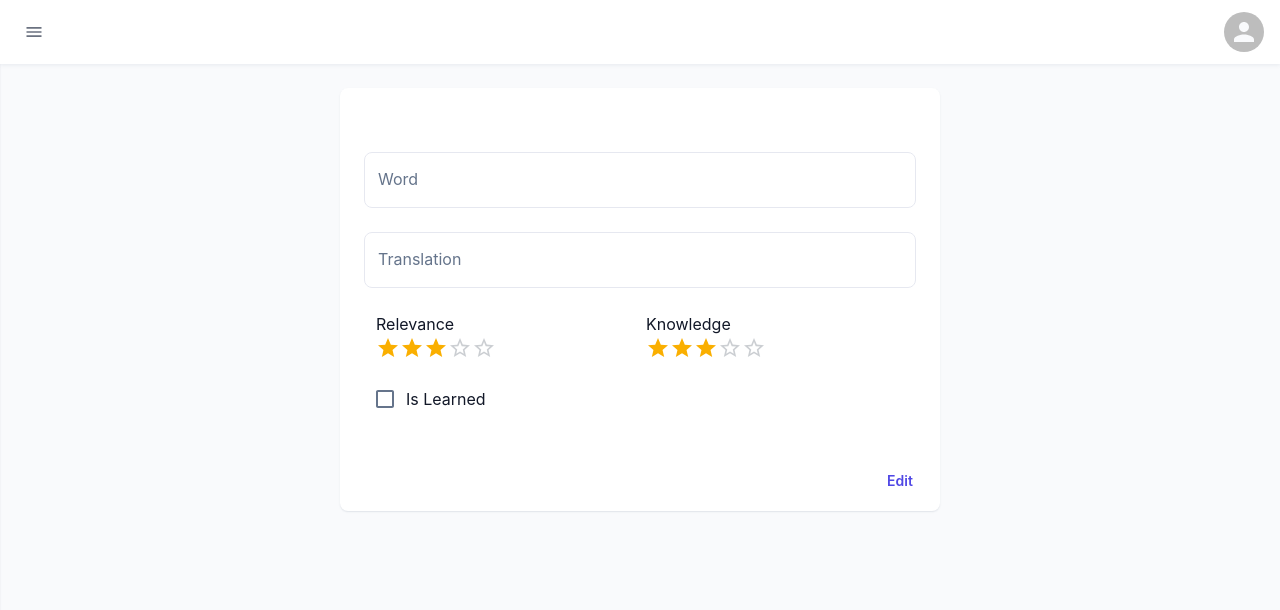
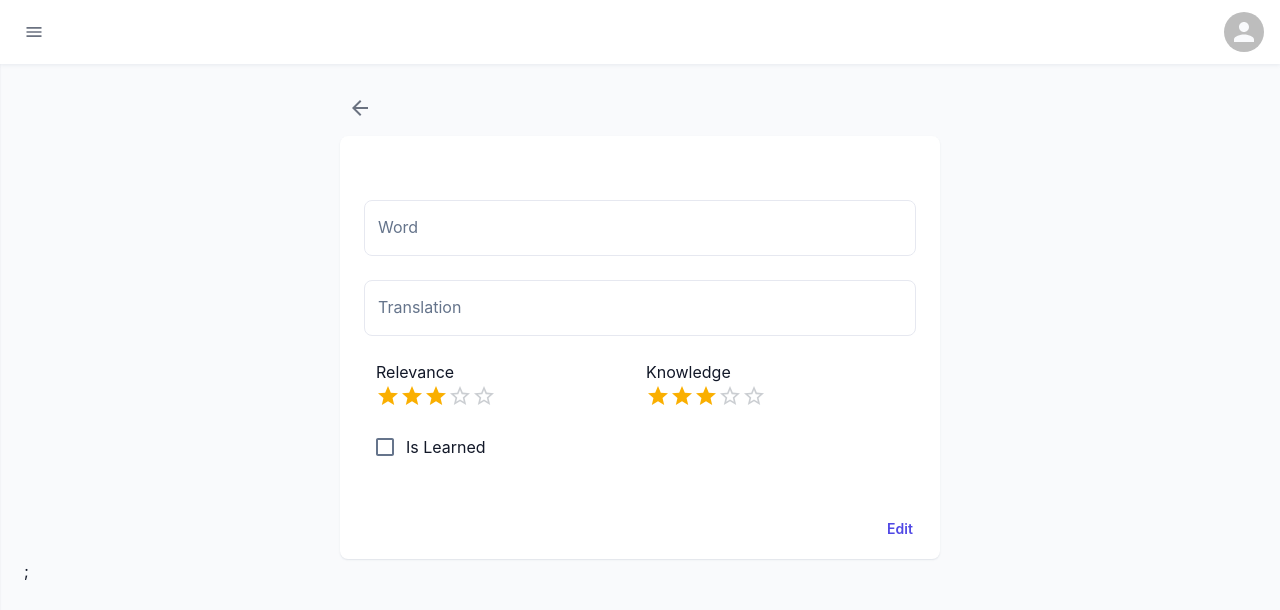
Before and after one commit to zedosoad1995/memory_app, a React (Vite) app in the folder frontend/: page /words/1 in a window 1280 px wide. Shown: the top 610 px of the page. Built offline with nearby package versions, Linux system fonts and the light colour scheme; no server answers; sample sign-in values are in the browser's storage.

Commit message:
Add back icon on edit word

```diff
--- a/frontend/src/Pages/EditWord/EditWord.tsx
+++ b/frontend/src/Pages/EditWord/EditWord.tsx
@@ -1,11 +1,15 @@
 import { useEffect, useState } from "react";
-import { useParams } from "react-router";
+import { useNavigate, useParams } from "react-router";
 import CardWord from "../../Components/CardWord/CardWord";
 import { getWord } from "../../Services/word";
 import { IWord } from "../../Types/word";
+import ArrowBackIcon from "@mui/icons-material/ArrowBack";
+import { IconButton, Typography } from "@mui/material";
+import { TitleDiv } from "./styles";
 
 const EditWord: React.FC = () => {
   const { id } = useParams();
+  const navigate = useNavigate();
 
   const [word, setWord] = useState<IWord>();
 
@@ -17,7 +21,20 @@ const EditWord: React.FC = () => {
     }
   }, [id]);
 
-  return <CardWord mode="edit" word={word} />;
+  const handleBack = () => {
+    navigate("/words");
+  };
+
+  return (
+    <>
+      <TitleDiv>
+        <IconButton onClick={handleBack}>
+          <ArrowBackIcon />
+        </IconButton>
+      </TitleDiv>
+      <CardWord mode="edit" word={word} />;
+    </>
+  );
 };
 
 export default EditWord;
--- /dev/null
+++ b/frontend/src/Pages/EditWord/styles.ts
@@ -0,0 +1,7 @@
+import { styled } from "@mui/system";
+import { CARD } from "../../Theme/constants";
+
+export const TitleDiv = styled("div")({
+  maxWidth: CARD.MAX_WIDTH,
+  margin: "0 auto 8px auto",
+});
--- a/frontend/src/Theme/constants.ts
+++ b/frontend/src/Theme/constants.ts
@@ -6,3 +6,7 @@ export const SIDEBAR = {
 export const NAVBAR = {
   HEIGHT: 64,
 };
+
+export const CARD = {
+  MAX_WIDTH: 600,
+};
```
